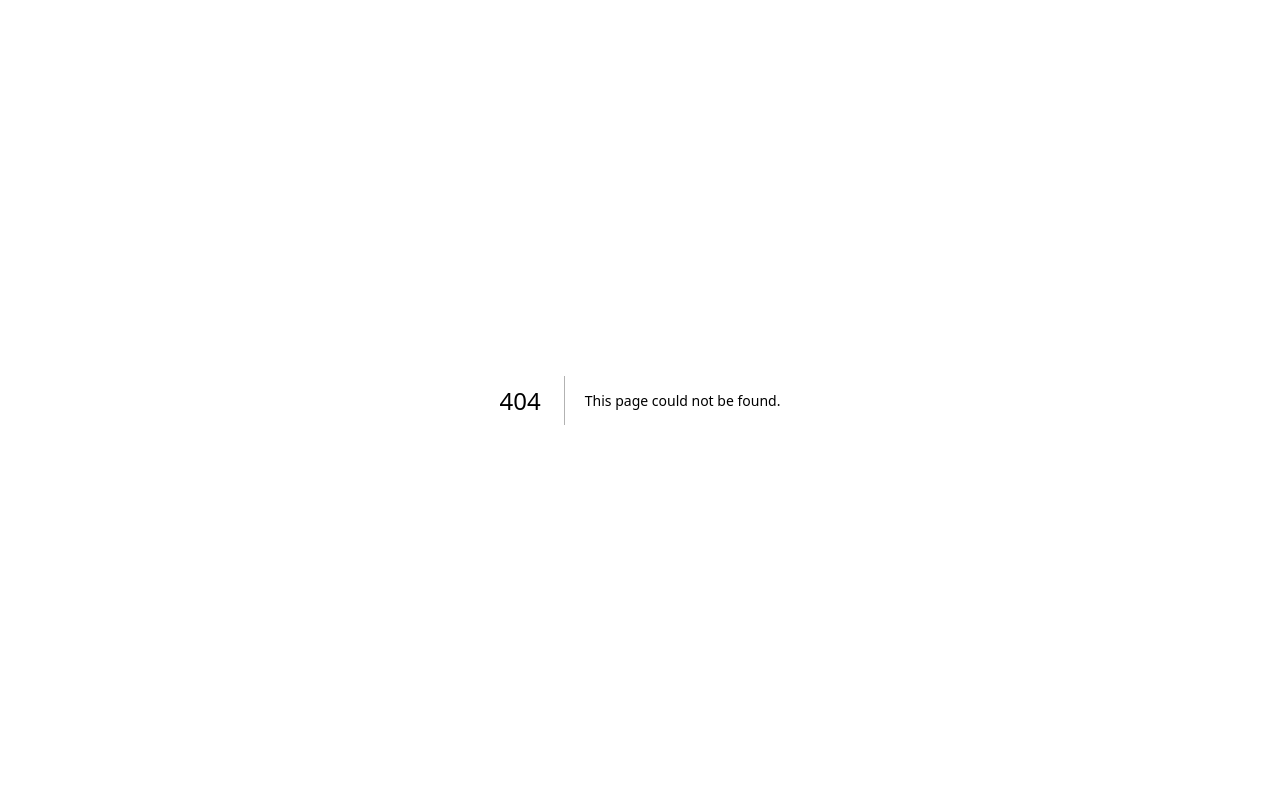
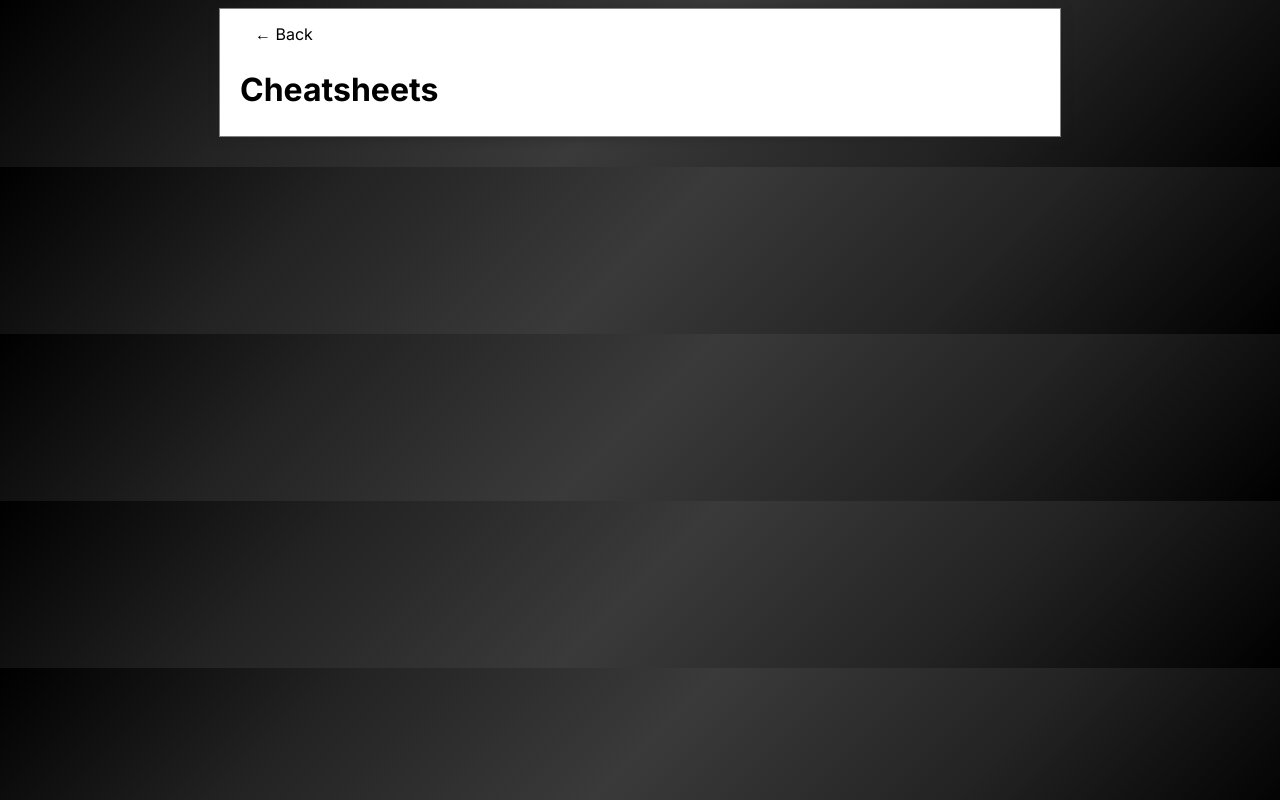
Before and after one commit to kaan-sirin/personlig, a Next.js app in the folder personlig/: page /cheatsheets in a window 1280 px wide. Before the commit this address had no page. Built offline with nearby package versions, Linux system fonts and the light colour scheme.

Commit message:
figured out routing and added a cheatsheets page

```diff
--- /dev/null
+++ b/personlig/src/app/cheatsheets/page.tsx
@@ -0,0 +1,22 @@
+'use client'
+import Link from 'next/link'
+
+export default function Page() {
+
+    return (<div
+        style={{
+            maxWidth: "600pt",
+            margin: "auto",
+            marginBottom: "30px",
+            border: "1px solid gray",
+            padding: "5px 20px",
+            background: "white",
+            boxShadow: "1px 1px 10px #22222277",
+        }}
+    >
+        <div style={{margin: '5px', padding: "5px 10px"}}>
+        <Link style={{color: 'black', textDecoration:'none' }} href="/"> &larr; Back</Link>
+        </div>
+        <h1>Cheatsheets</h1>
+    </div >)
+}
--- a/personlig/src/app/page.tsx
+++ b/personlig/src/app/page.tsx
@@ -1,3 +1,6 @@
+import Link from 'next/link'
+
+
 export default function Home() {
   return (
     <div
@@ -14,7 +17,9 @@ export default function Home() {
       <h1>Kaan Sirin</h1>
       <hr />
       <a href="#bio">Brief Bio</a> {" | "}
-      <a href="#demos">Demos</a> {" | "} <a href="#links">Links</a>
+      <a href="#demos">Demos</a> {" | "}
+      <a href="#links">Links</a> {" | "}
+      <Link href="/cheatsheets">Cheatsheets</Link>
       <hr />
       <h2 id="bio">Brief Bio</h2>
       <p>
```
